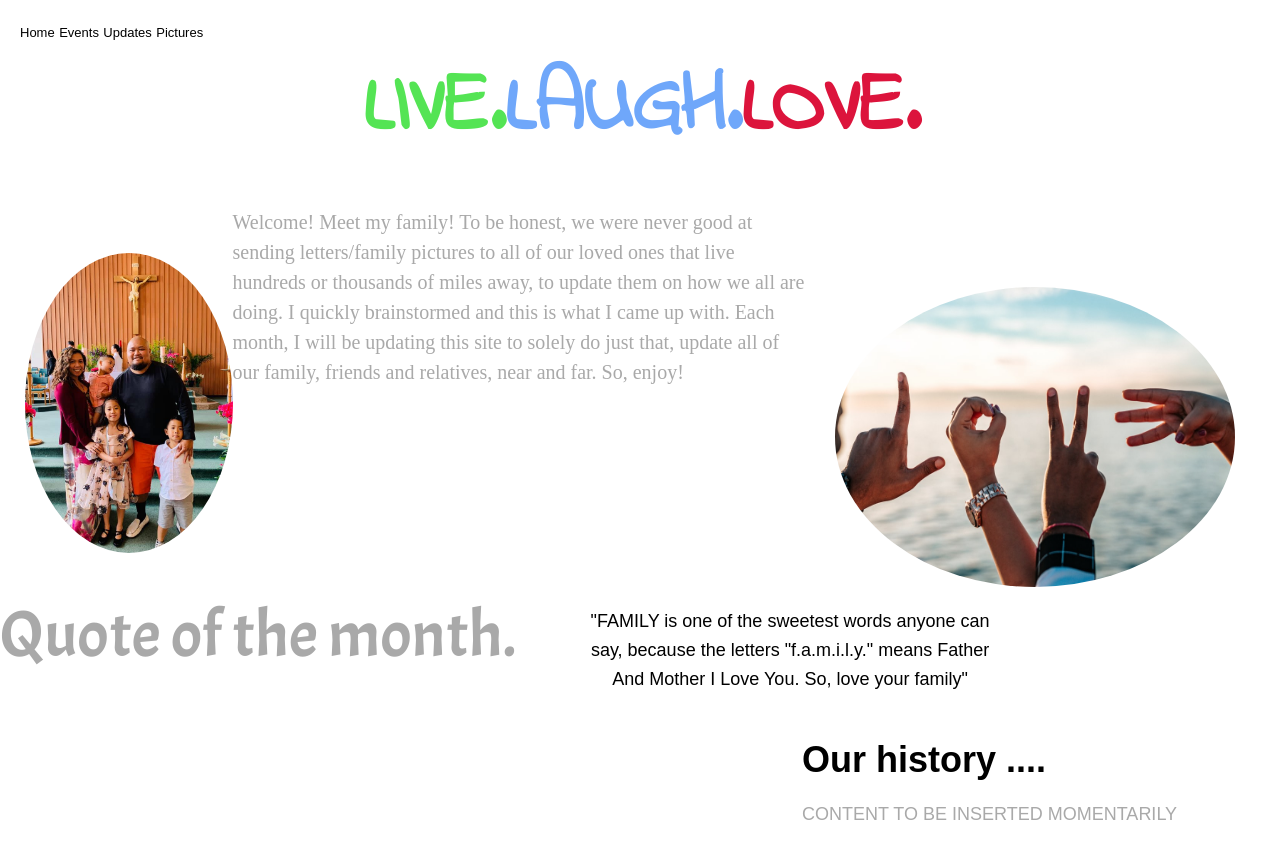
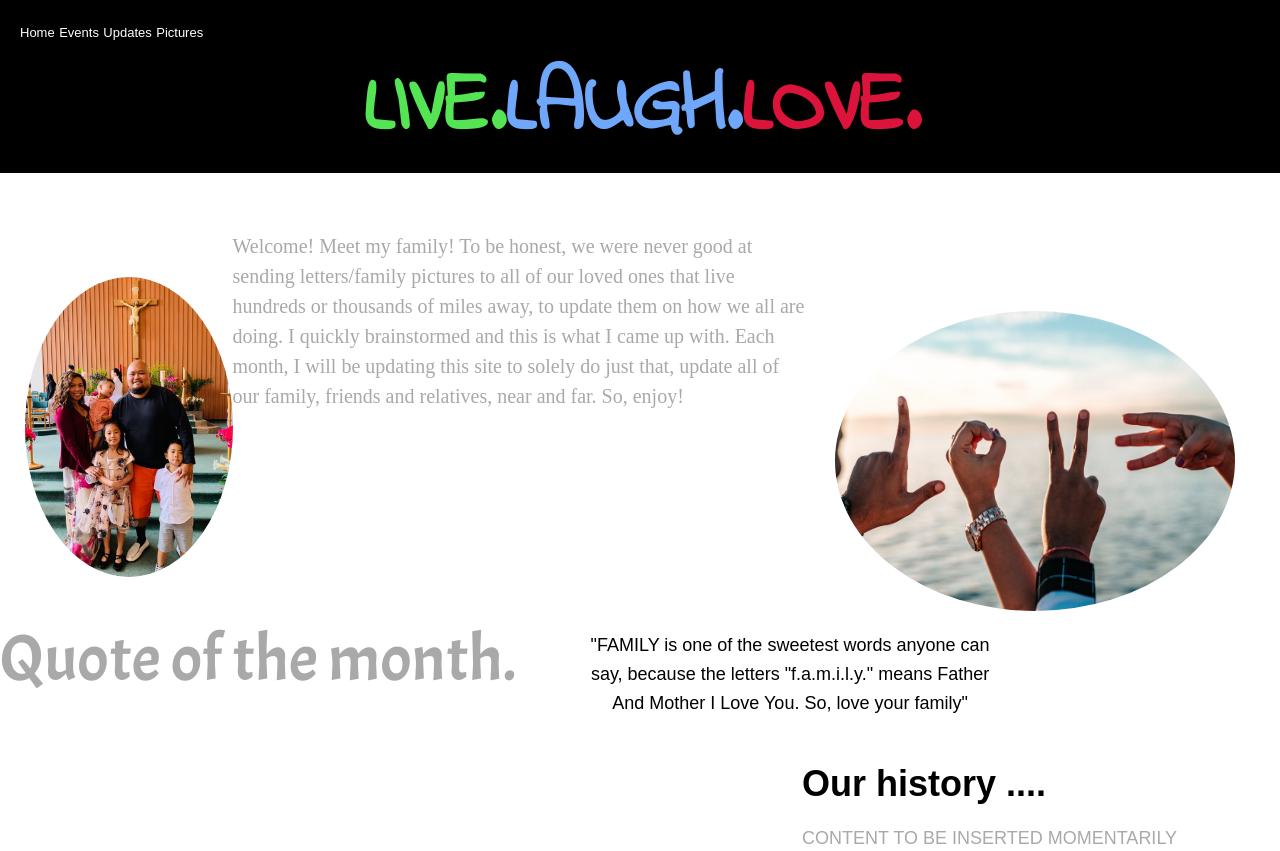
Before and after one commit to djzaragoza/personal_proj_family_site, a plain HTML site: page index.html in a window 1280 px wide. Before the commit the page ends 827 px from the top, so only its background shows below. Drawn offline with Linux system fonts and the light colour scheme; a web font is replaced by a local one.

Commit message:
changed bg color for top nav

```diff
--- a/index.css
+++ b/index.css
@@ -77,6 +77,10 @@ body {
     justify-content: center;
 }
 
+.top-nav {
+    background-color: black;
+}
+
 .p1 {
     font-size: 85px;
     text-align: center;
@@ -126,15 +130,15 @@ ul {
 a {
     font-size: 13px;
     display: inline;
-    color: black;
+    color: white;
     text-decoration: none;
     text-align: center;
 }
 
 a:hover {
     transition: .1s;
-    color: black;
-    font-weight: 600;
+    color: lightgrey;
+    font-weight: 400;
 }
 
 /* body styling */
--- a/index.html
+++ b/index.html
@@ -16,6 +16,7 @@
 </head>
 
 <body>
+    <div class="top-nav">
 
         <ul>
             <a href="#Home">Home</a>
@@ -28,7 +29,6 @@
         </ul>
 
         <div class="top-header">
-
         <br>
 
             <span class="p1">
@@ -47,8 +47,10 @@
             <span class="p3">
                 <p>LOVE.</p>
             </span>
+        </div>
+    </div>
 
-    </div>
+    <br>
 
     <div class="family">
         <img src="assets/images/family.jpg" style="width: 400px; height: 300px;">
```
Lines whose indentation alone changed are shown as unchanged.
